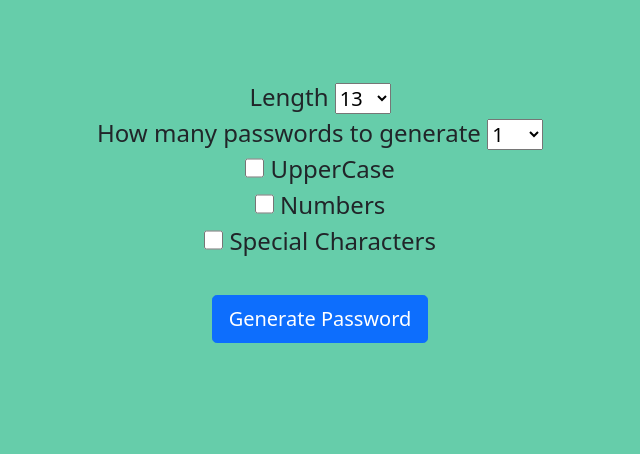
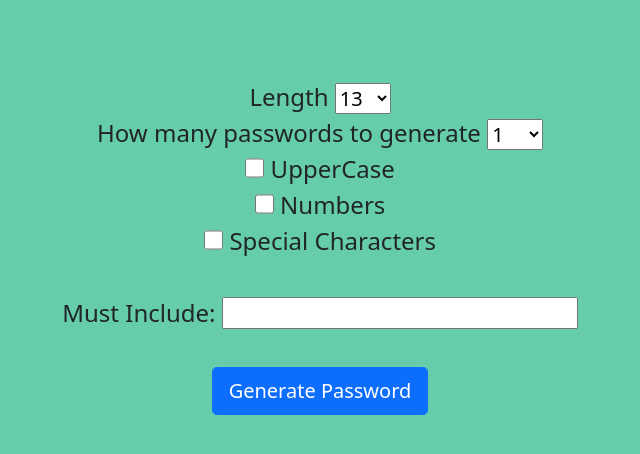
Before and after one commit to iot-lab-kiit/Password-Generator, a Django app: page / in a window 1280 px wide. Shown: the part 83-537 px from the top of the page, without its empty margins (320-960 px from the left). Run offline with Django 3.2, Linux system fonts and the light colour scheme.

Commit message:
added feature to include words in random password

```diff
--- a/generator/templates/generator/home.html
+++ b/generator/templates/generator/home.html
@@ -18,7 +18,7 @@
 			<h1 style="color: white;">Password Generator</h1>
 			<form action="{% url 'password' %}" style="font-size: 1.5rem; padding-top: 5rem;">
 				Length
-				<select name="length" style="width: 5%; font-size: 1.25rem;">
+				<select name="length" style="width: 5%; font-size: 1.25rem;" id="length">
 					<option value="6">6</option>
 					<option value="7">7</option>
 					<option value="8">8</option>
@@ -62,9 +62,31 @@
 				<br>
 				<input type="checkbox" style=" width: 1.2rem; height: 1.2rem;" name="special"> Special Characters
 				<br><br>
+				Must Include: <input type="text" style="height: 2rem;" name="include" id="include">
+				<br><br>
 				<input type="submit" value="Generate Password" class="btn btn-lg btn-primary">
 			</form>
 		</div>
 	</body>
 
+	<script>
+		const length = document.getElementById("length");
+		const text = document.getElementById("include");
+
+		let len = length.value;
+		length.addEventListener("change", () => {
+			len = length.value;
+			if (text.value.length > len) {
+				text.value = text.value.substring(0, len);
+			}
+		})
+		text.addEventListener("keydown", (e) => {
+			console.log(e.keyCode);
+			keycodes = [8, 37, 39, 46];
+			if (text.value.length >= len && !keycodes.includes(e.keyCode)) {
+				e.preventDefault();
+			}
+		})
+	</script>
+
 </html>
--- a/generator/views.py
+++ b/generator/views.py
@@ -11,6 +11,7 @@ def password(request):
 	alphabets = string.ascii_lowercase
 	length = int(request.GET.get('length', 13))
 	passcount = int(request.GET.get('passcount', 1))
+	include = request.GET.get('include', "")
 
 	if request.GET.get('uppercase'):
 		alphabets += string.ascii_uppercase
@@ -34,4 +35,11 @@ def password(request):
 
 	payload = [generate(alphabets,length) for i in range(passcount)]
 
+	for i in range(len(payload)):
+		if len(include) != length:
+			start = random.randrange(0, length - len(include))
+			payload[i] = payload[i][:start] + include + payload[i][start+len(include):]
+		else:
+			payload[i] = include
+
 	return render(request, 'generator/password.html', {'passwords': payload})
```
